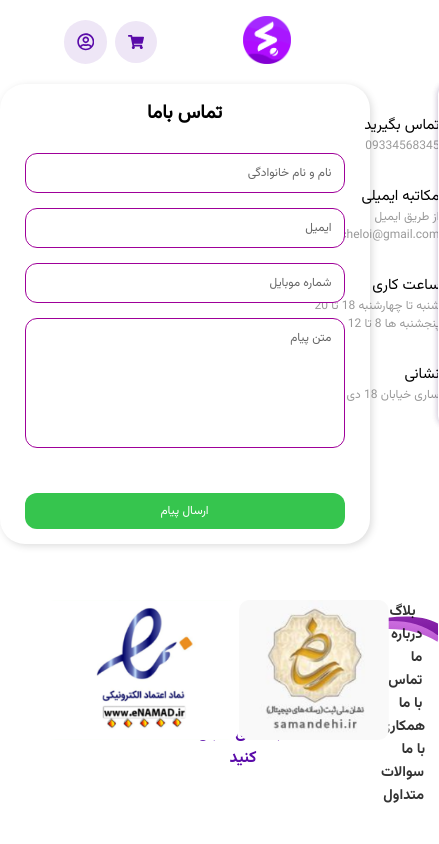
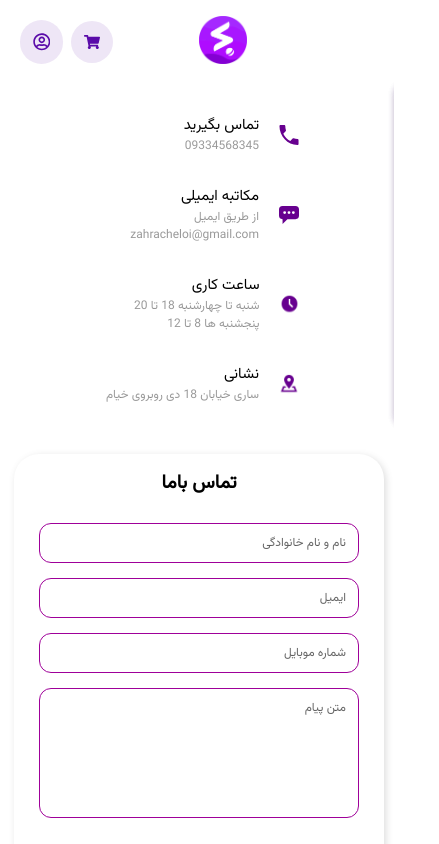
Before and after one commit to alimooo1/Sadrun_Project, a React (Vite) app in the folder sadrun-project/: page /contact in a window 390 px wide. Shown: the top 844 px of the page, 439 px wide, since content can reach past the window. Built offline with nearby package versions, Linux system fonts and the light colour scheme.

Commit message:
update style (Responsive)

```diff
--- a/sadrun-project/src/components/Contact-Us/ContactUs.module.scss
+++ b/sadrun-project/src/components/Contact-Us/ContactUs.module.scss
@@ -1,9 +1,16 @@
 @import "../../sass/mixins.scss";
 @import "../../sass/variables.scss";
+@import "../../sass/media.scss";
 .conteiner {
   display: flex;
+  flex-direction: row;
   width: 100%;
   // margin-top: 100px;
+  @include max-width(small){
+    flex-direction: column;
+    align-items: center;
+    gap:50px ;
+  }
 }
 .informatinoBox {
   width: 30%;
```
Also changed, not shown: 1 other file (tests, documents, lock files or other folders).
